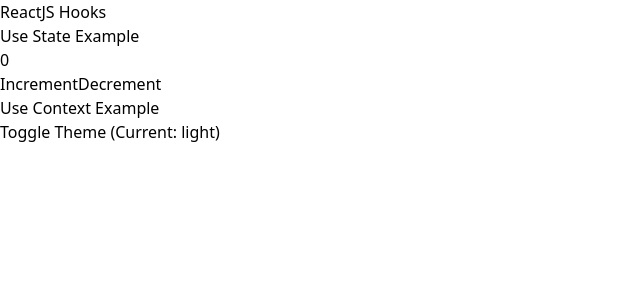
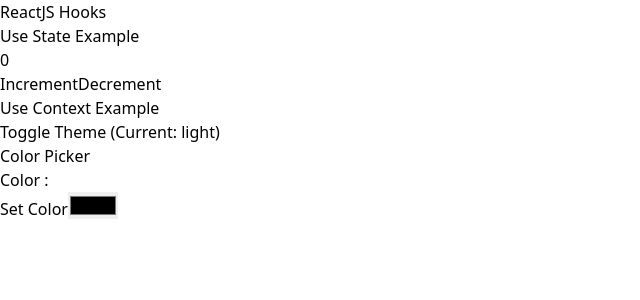
Before and after one commit to gangadhar195/ReactJsHooksPratics, a React (Vite) app in the folder react-hooks/: page / in a window 1280 px wide. Shown: the top 300 px of the page, without its empty margins (0-640 px from the left). Built offline with nearby package versions, Linux system fonts and the light colour scheme.

Commit message:
Add color Picker

```diff
--- a/react-hooks/src/App.jsx
+++ b/react-hooks/src/App.jsx
@@ -1,5 +1,6 @@
 import React, { useContext } from "react";
 import { ThemeContext } from "./component/UseContext/ThemeContext";
+import ColorPicker from "./component/ColorPicker/ColorPicker";
 
 const App = () => {
   const { theme, setTheme, count, setCount } = useContext(ThemeContext);
@@ -39,6 +40,7 @@
           Toggle Theme (Current: {theme})
         </button>
       </div>
+      <ColorPicker/>
     </div>
   );
 };
--- /dev/null
+++ b/react-hooks/src/component/ColorPicker/ColorPicker.jsx
@@ -0,0 +1,18 @@
+import React, { useState } from 'react'
+
+const ColorPicker = () => {
+    const[color,setColor]=useState("");
+function handlecolorChange(e){
+setColor(e.target.value);
+}
+  return (
+    <div className='color-picker-container'>
+        <h1 className='color-display font-bold text-[30px]' style={{backgroundColor:color}}>Color Picker</h1>
+      <h1 >Color : {color}</h1>
+      <label>Set Color</label>
+      <input type='color' value={color} onChange={handlecolorChange}/>
+    </div>
+  )
+}
+
+export default ColorPicker
```
